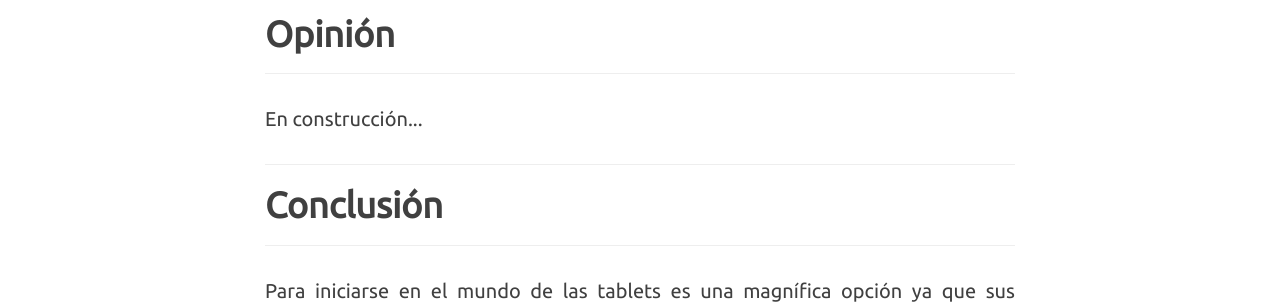
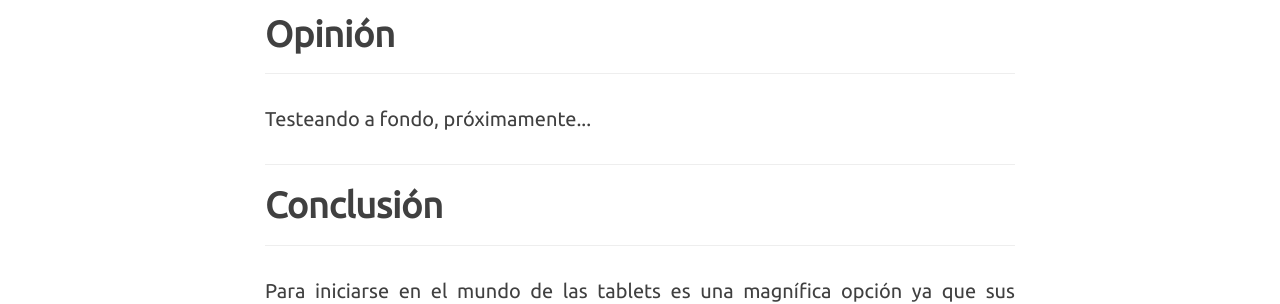
Before and after one commit to R12Leal/R12Leal.github.io, a Jekyll site: the page built from _posts/2015-09-15-asus-memo-pad-k013.markdown, in a window 1280 px wide. Shown: the part 1295-1599 px from the top of the page. Built offline with Jekyll 4.4.1, drawn with Linux system fonts in a browser that asks for light colours; nearby versions of some CDN libraries; comment, search, counter and statistics services are not loaded.

Commit message:
Update 27/12/2015

```diff
--- a/_posts/2015-09-15-asus-memo-pad-k013.markdown
+++ b/_posts/2015-09-15-asus-memo-pad-k013.markdown
@@ -30,7 +30,7 @@ header-img: 	"img/post/post_asus/asus_mp7b.jpg"
 <hr />
 <h2 class="section-heading">Opinión</h2>
 <hr />
-<p>En construcción...</p>
+<p>Testeando a fondo, próximamente...</p>
 <hr />
 <h2 class="section-heading">Conclusión</h2>
 <hr />
```
